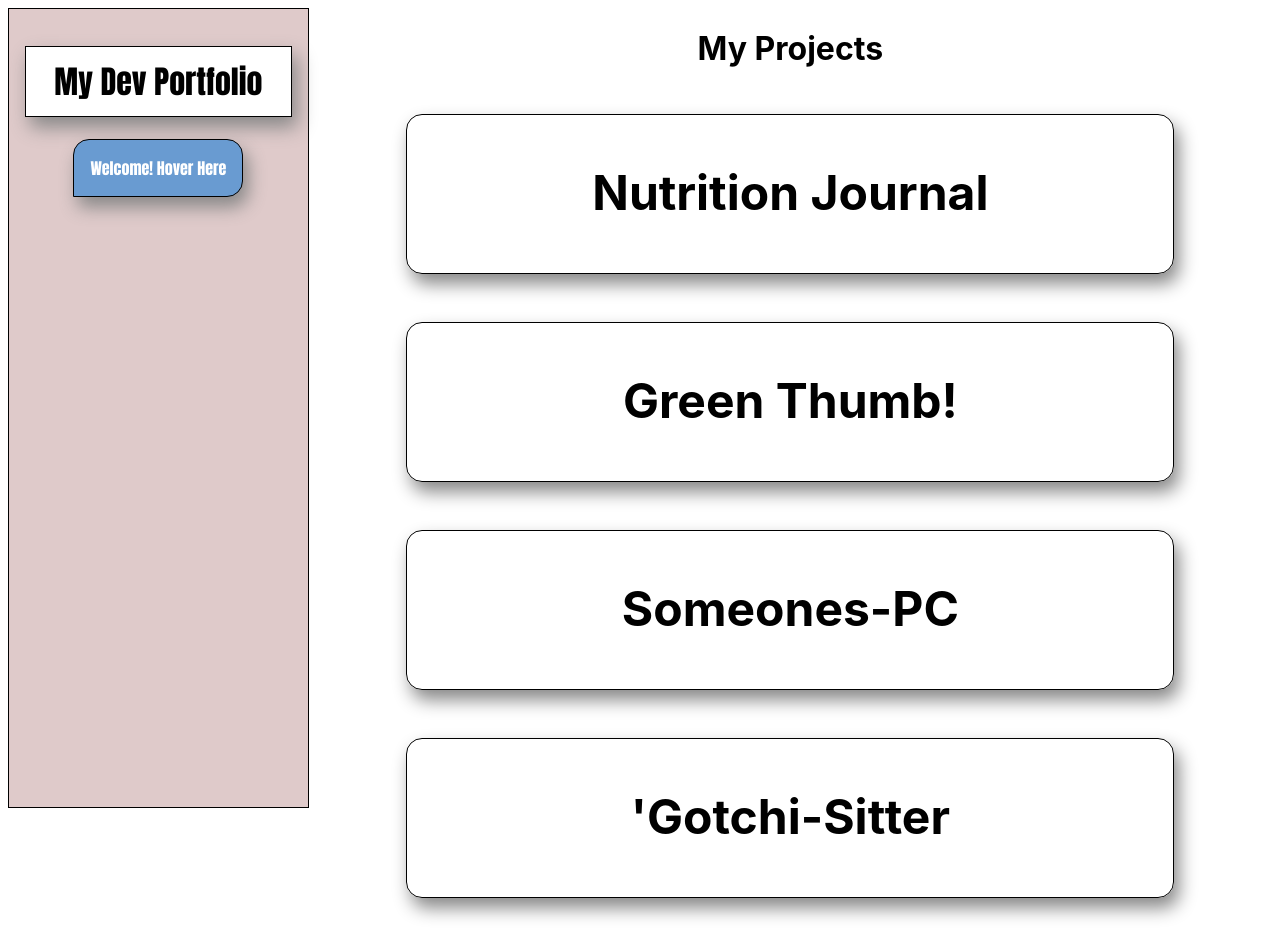
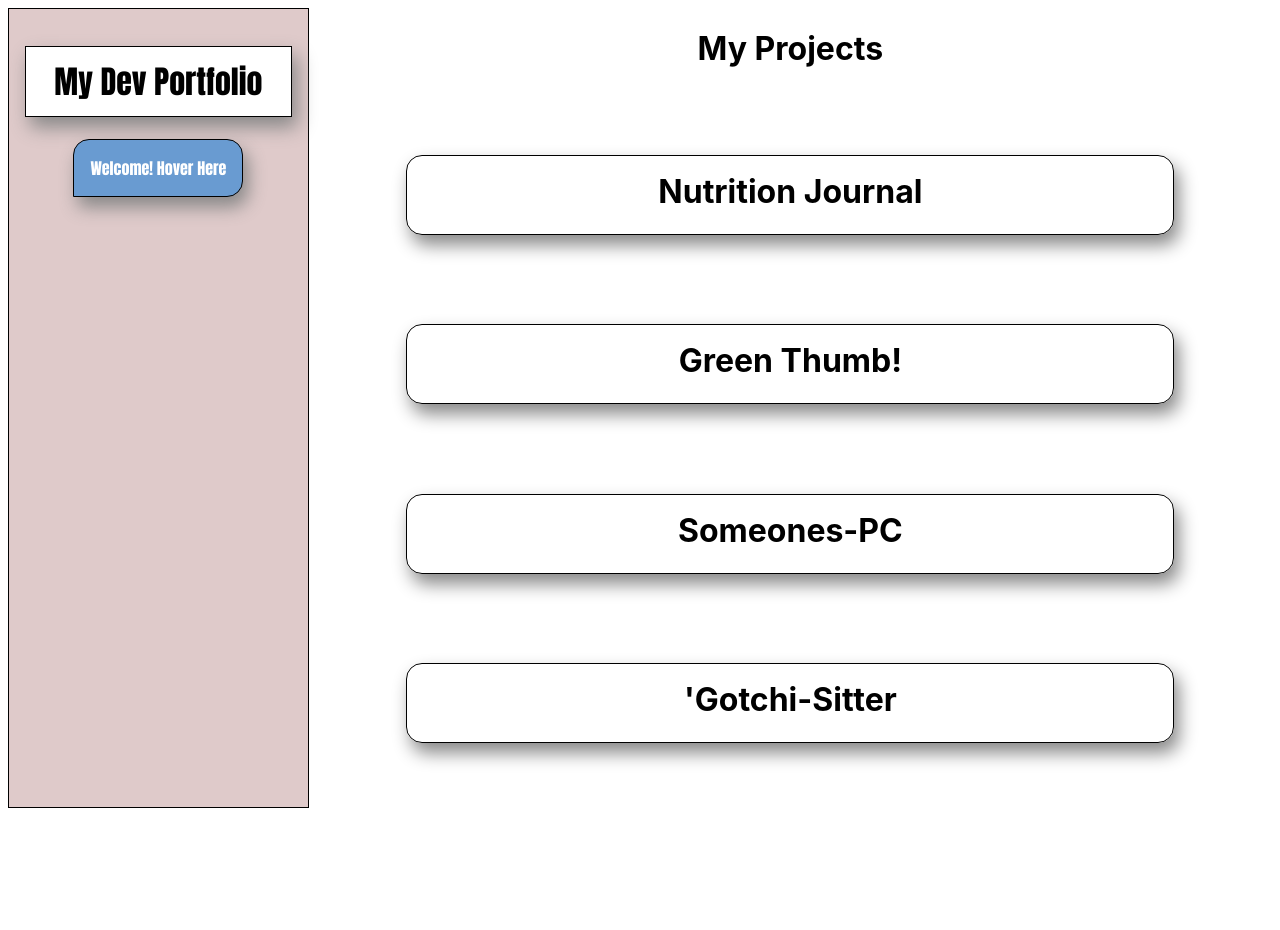
Before and after one commit to ant07hony/Fullstack-Portfolio, a React (Create React App) app: page /projects in a window 1280 px wide. After the commit the page ends 816 px from the top, so only its background shows below. Built offline with nearby package versions, Linux system fonts and the light colour scheme.

Commit message:
made modifications to skills section

```diff
--- a/src/components/App/App.css
+++ b/src/components/App/App.css
@@ -58,8 +58,10 @@
 
 .project-card{
   border: solid black 1px;
-  height: 20vmin;
+  height: 10vmin;
   width: 60vw;
+  display: flex;
+  justify-content: center;
   margin: 3vmin;
   padding: 2vmin;
   border-radius: 2vmin;
@@ -95,9 +97,9 @@
 }
 
 .project-card-content {
-  height: 100%;
-  width: 100%;
-  position: relative;
+  /* height: 100%;
+  width: 100%; */
+  /* position: relative; */
   display: flex;
   flex-direction: column;
   align-content: center;
@@ -105,8 +107,12 @@
 
 .project-info{
   display: flex;
-  font-size: 3vmin;
+  font-size: 2vmin;
   justify-content: center;
+}
+
+.project-info>h1{
+  margin: 0;
 }
 
 .project-card-content-hover {
@@ -243,7 +249,15 @@
 
 /* SKILLS */
 
+.skills{
+  display: flex;
+  flex-direction: column;
+  justify-content: center;
+  margin: 2vmin;
+}
+
 .skills-grid{
   display: grid;
   grid-template-columns: 1fr 1fr;
+  margin: 2vmin;
 }
```
